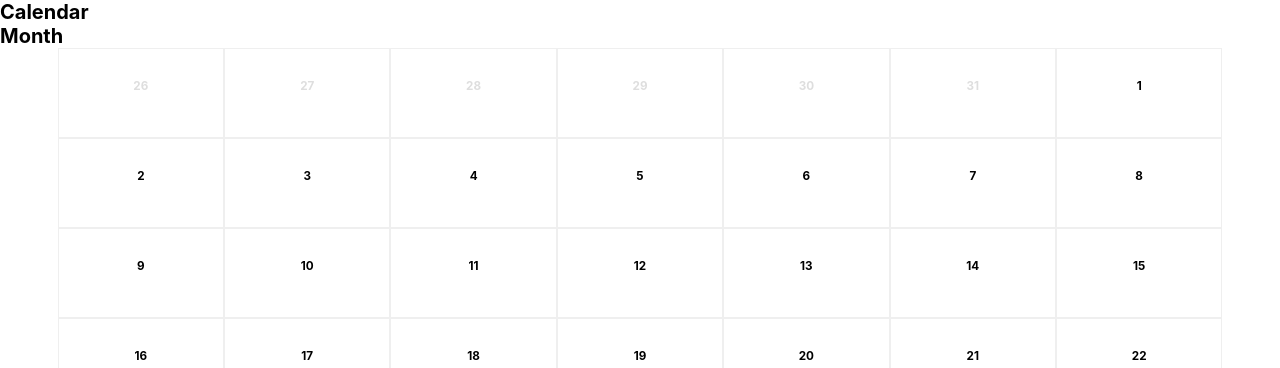
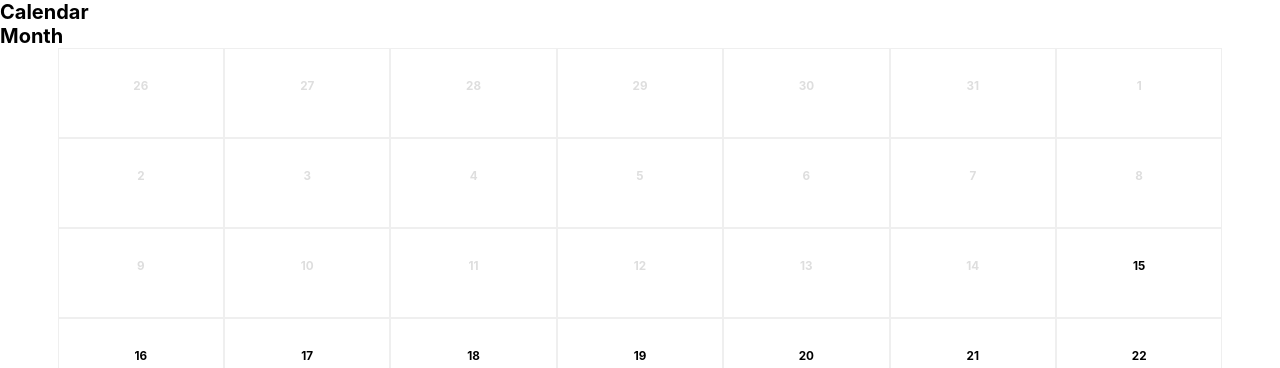
Before and after one commit to sebaslh12/calendar-challenge, a React (Create React App) app: page / in a window 1280 px wide. Shown: the top 368 px of the page. Built offline with nearby package versions, Linux system fonts and the light colour scheme.

Commit message:
Adding Restriction for days before today.

```diff
--- a/src/components/Calendar/Day.js
+++ b/src/components/Calendar/Day.js
@@ -2,10 +2,11 @@ import React, { useState } from 'react';
 import ReminderModal from '../Reminder/ReminderModal';
 import { connect } from 'react-redux';
 import Reminder from '../Reminder';
+import dayjs from 'dayjs';
 
 const Day = ({ dayData, currentMonth, reminders }) => {
 	const remindersOfThisDay = reminders.filter(reminder => reminder.date === dayData.date() && reminder.month === dayData.month());
-	const isActive = dayData.month() === currentMonth;
+	const isActive = (dayData.month() === currentMonth) && (dayData.date() >= dayjs().date());
 	const [showModal, setShowModal] = useState(false);
 	const toggleModal = () => { if (isActive) setShowModal(!showModal) };
 
```
